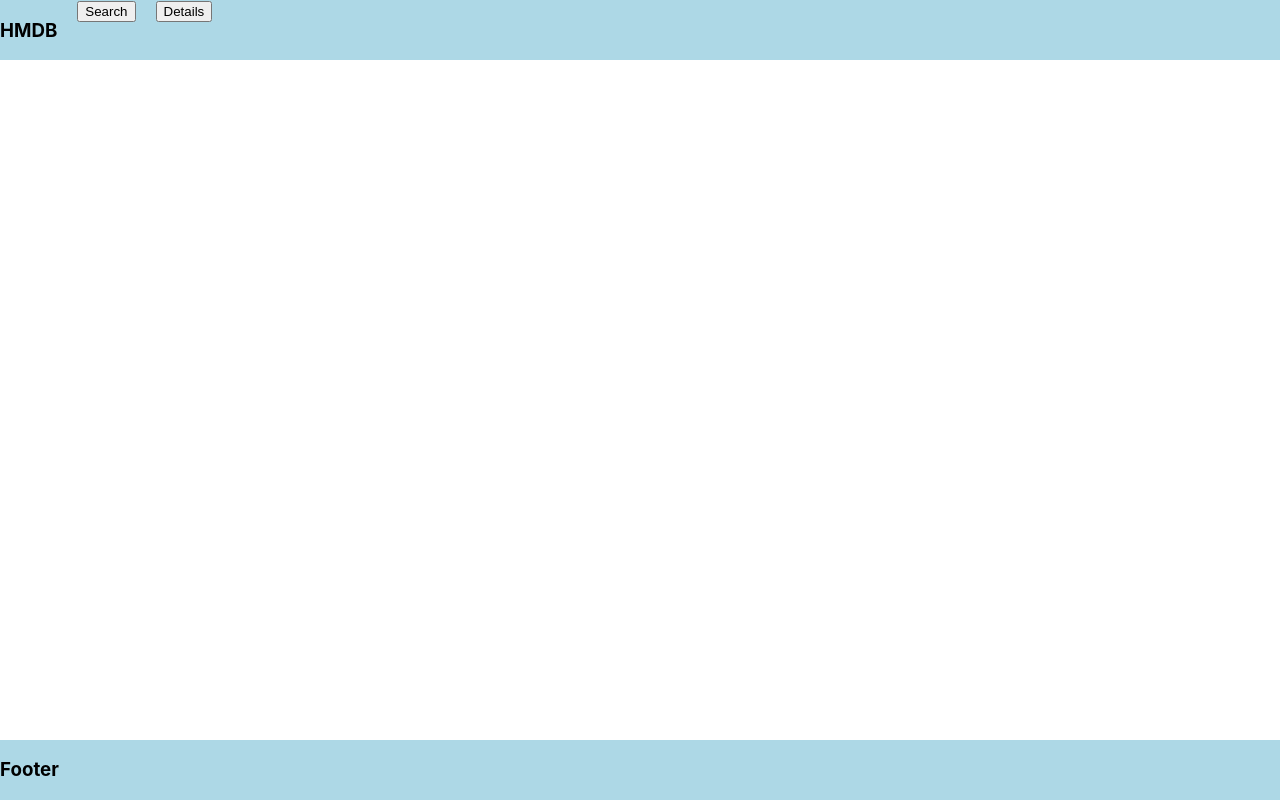
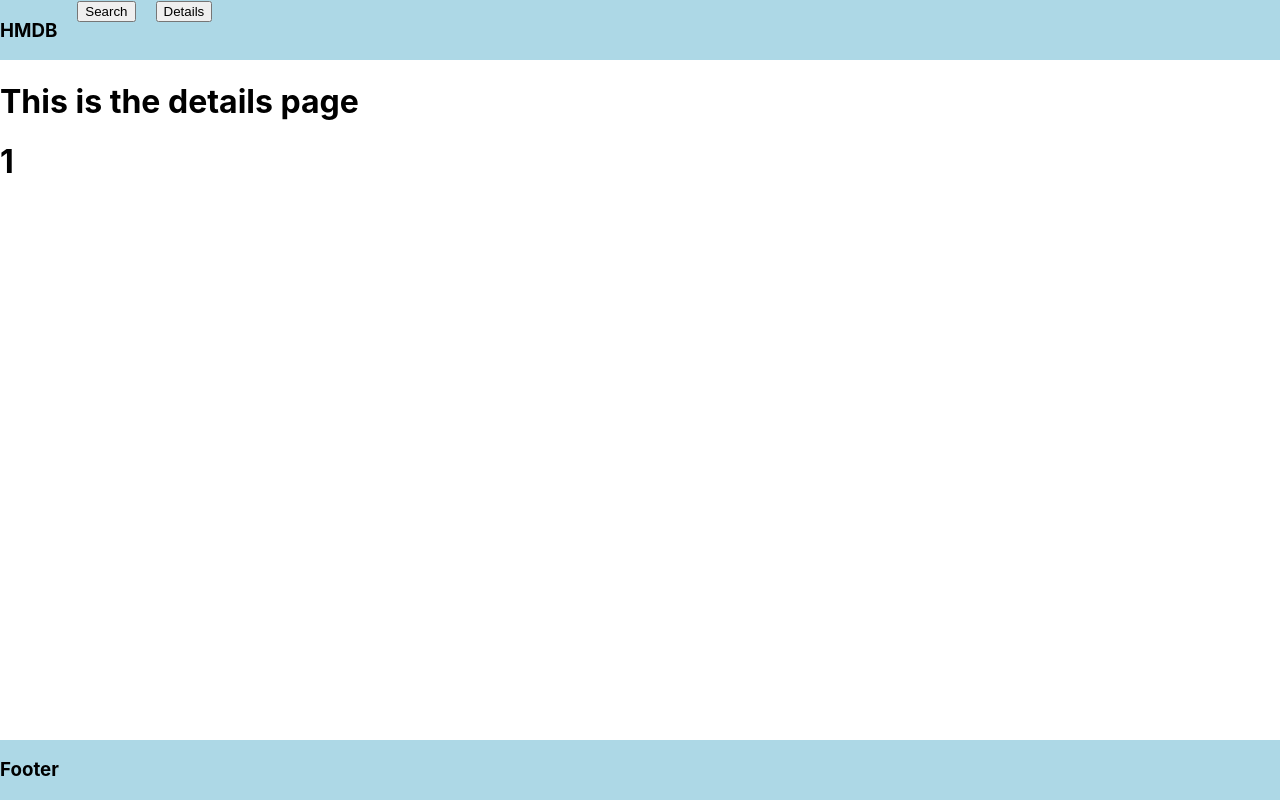
Before and after one commit to fuzzy-lemur/hmdb, a React (Create React App) app: page /details/1 in a window 1280 px wide. Built offline with nearby package versions, Linux system fonts and the light colour scheme.

Commit message:
pass params to details page

```diff
--- a/src/App.js
+++ b/src/App.js
@@ -13,7 +13,7 @@ function App() {
         <Routes>
           <Route path='/' element={<SearchPage />} />
           <Route path='/search' element={<SearchPage />} />
-          <Route path='/details' element={<DetailsPage />} />
+          <Route path='/details/:id' element={<DetailsPage />} />
         </Routes>
         <Footer />
       </BrowserRouter>
--- a/src/components/DetailsPage.js
+++ b/src/components/DetailsPage.js
@@ -1,7 +1,12 @@
+import { useParams } from 'react-router-dom';
+
 function DetailsPage() {
+  const params = useParams();
+
   return (
     <div>
       <h1>This is the details page</h1>
+      <h1>{params.id}</h1>
     </div>
   );
 }
```
